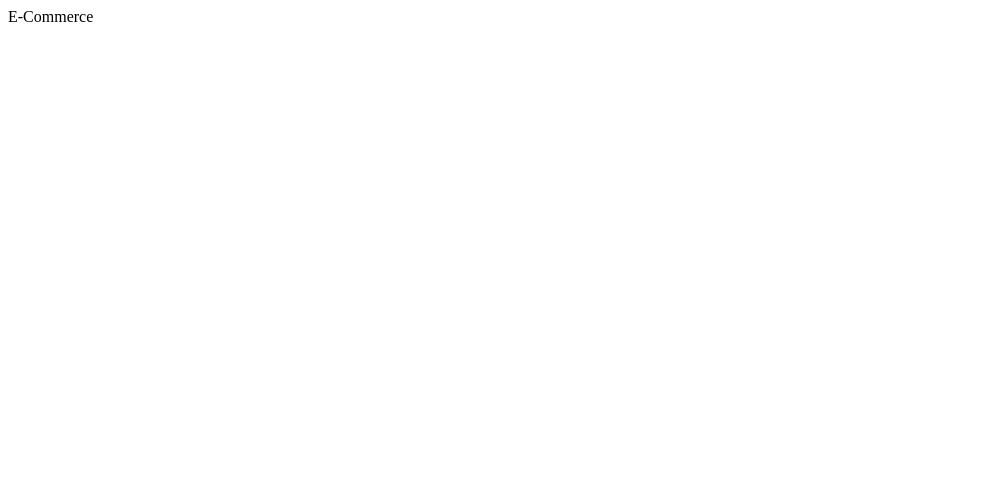
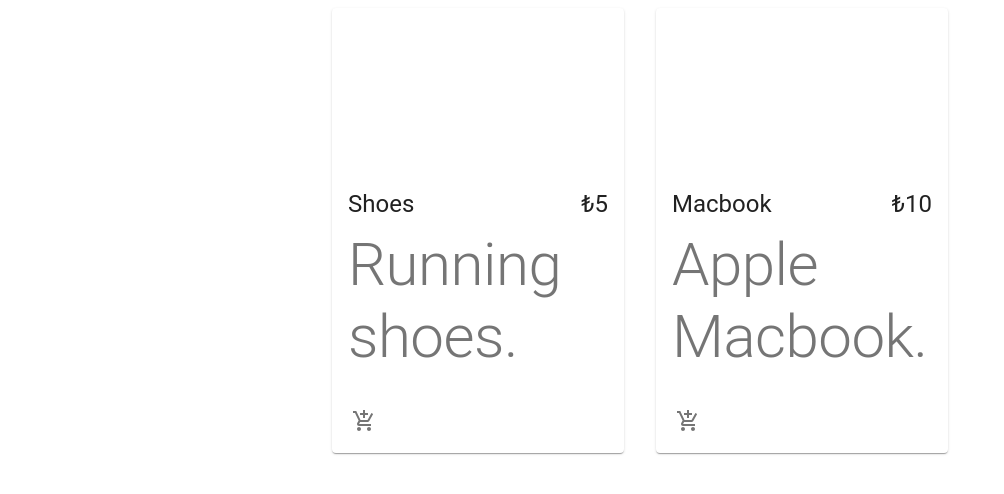
Before and after one commit to elifcetiner/E-commerce, a React (Create React App) app: page / in a window 1280 px wide. Shown: the top 494 px of the page, without its empty margins (0-1004 px from the left). Built offline with nearby package versions, Linux system fonts and the light colour scheme.

Commit message:
initial commit

```diff
--- a/src/App.js
+++ b/src/App.js
@@ -1,9 +1,10 @@
-import React from 'react'
+import React from 'react';
+import Products from './components/Products/Products';
 
 const App = () => {
     return (
         <div>
-        E-Commerce
+        <Products />
         </div>
     )
 }
--- a/src/components/Products/Product/Product.jsx
+++ b/src/components/Products/Product/Product.jsx
@@ -9,7 +9,7 @@
 
     return (
             <Card className = {classes.root}>
-            <CardMedia className={classes.media} image='' title={product.name} />
+            <CardMedia className={classes.media} image={product.image} title={product.name} />
             <CardContent>
                 <div className={classes.cardContent}>
 
--- a/src/components/Products/Products.jsx
+++ b/src/components/Products/Products.jsx
@@ -1,14 +1,16 @@
 import React from 'react';
-import Grid from '@material-ui/core';
+import {Grid} from '@material-ui/core';
+
 import Product from './Product/Product';
-import useStyles from './styles';
+import useStyles from './Product/styles';
 
 const products = [
-    {id: '1', name: 'Shoes', description: 'Running shoes.', price:'₺5'},
-    {id: '2', name: 'Macbook', description: 'Apple Macbook.', price:'₺10'},
+    {id: '1', name: 'Shoes', description: 'Running shoes.', price:'₺5', image:' '},
+    {id: '2', name: 'Macbook', description: 'Apple Macbook.', price:'₺10',image:' '},
 ];
 
 const Products = () => {
+    return(
     <main>
     <Grid container justify="center" spacing={4}>
     {
@@ -16,10 +18,9 @@
             <Grid item key={product.id} xs={12}  sm={6}  md={4}  lg={3}>
                 <Product product = {product}/>
             </Grid>
-        ))
-
-        }
+        ))}
     </Grid>
     </main>
+    );
 }
 export default Products;
```
Also changed, not shown: src/components/Navbar/Navbar.jsx (added, +21 -0 lines), src/assests/commerce.png (added).
